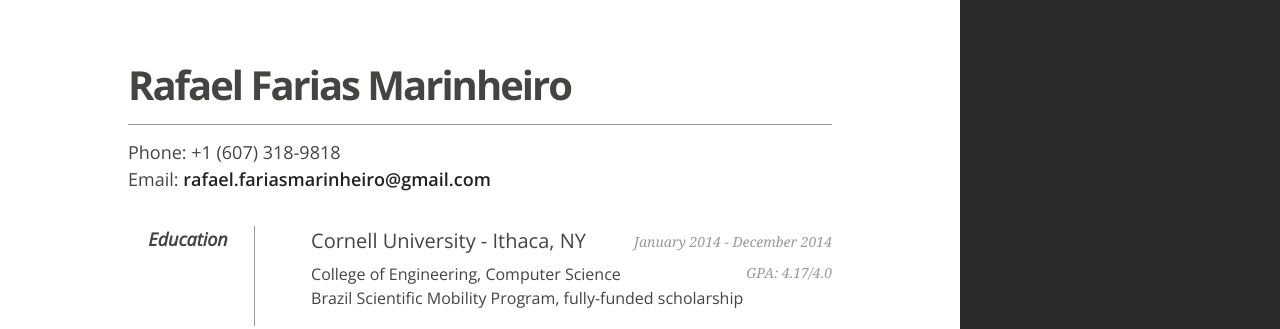
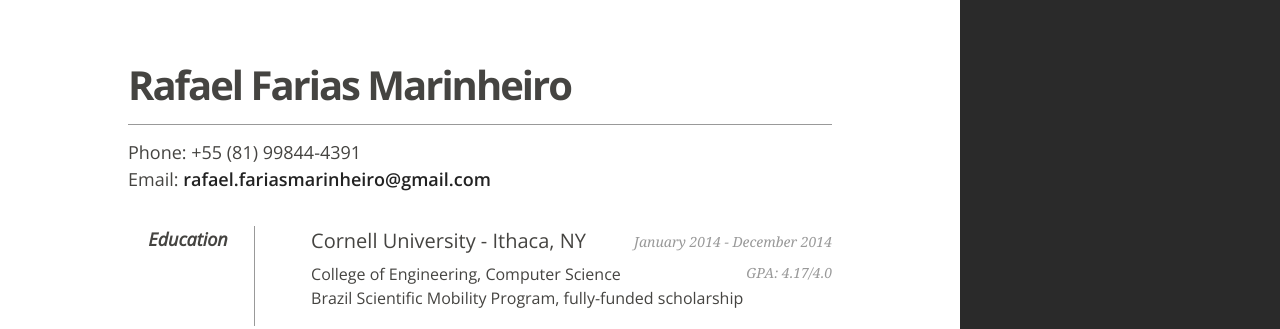
Before and after one commit to simpleweiwei/RafaelMarinheiro.github.io, a Jekyll site: the page built from resume.html, in a window 1280 px wide and 900 px high. Shown: the top 329 px of the window. Built offline with Jekyll 4.4.1, drawn with Linux system fonts in a browser that asks for light colours.

Commit message:
Updated phone number

```diff
--- a/resume.html
+++ b/resume.html
@@ -13,7 +13,7 @@ title: Resume
             <h1>Rafael Farias Marinheiro</h1>
 
             <p>
-                Phone: <span class="tel">+1 (607) 318-9818</span><br />
+                Phone: <span class="tel">+55 (81) 99844-4391</span><br />
                 Email: <a class="email" href="mailto:rafael.fariasmarinheiro@gmail.com">rafael.fariasmarinheiro@gmail.com</a>
             </p>
         </div>
```
